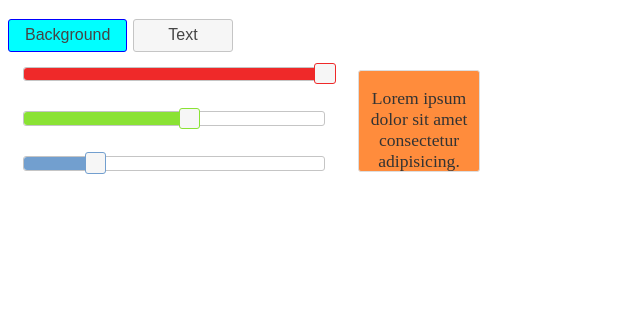
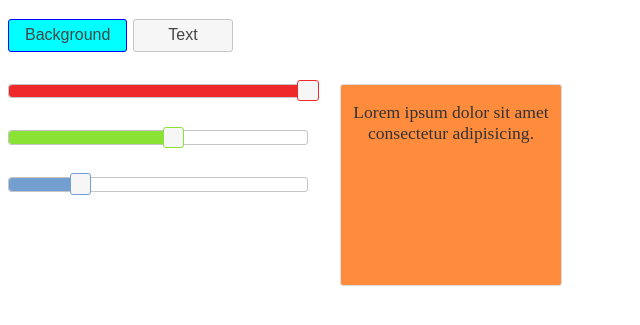
Before and after one commit to YevgeniyMakkaveev/color-picker, a plain HTML site: page index.html in a window 1280 px wide. Shown: the part 61-386 px from the top of the page, without its empty margins (0-640 px from the left). Drawn offline with nearby package versions, Linux system fonts and the light colour scheme.

Commit message:
Фиксы верстки

```diff
--- a/index.html
+++ b/index.html
@@ -20,12 +20,15 @@
   <button class="ui-button ui-widget ui-corner-all button-back active" value=".back">Background</button>
   <button class="ui-button ui-widget ui-corner-all button-text" value=".lorem">Text</button>
  </div>
- <div class="red"></div>
- <div class="green"></div>
- <div class="blue"></div>
-
- <div class="back ui-widget-content ui-corner-all">
-  <p class="lorem"> Lorem ipsum dolor sit amet consectetur adipisicing.</p>
+ <div class="content">
+  <div class="sliders">
+   <div class="red"></div>
+   <div class="green"></div>
+   <div class="blue"></div>
+  </div>
+  <div class="back ui-widget-content ui-corner-all">
+   <p class="lorem"> Lorem ipsum dolor sit amet consectetur adipisicing.</p>
+  </div>
  </div>
 </body>
 <script src="index.js"></script>
--- a/main.css
+++ b/main.css
@@ -3,20 +3,22 @@
   border: 0.1em solid blue;
   box-shadow: 0 10px (darkblue);
 }
-.red,
-.green,
-.blue {
-  float: left;
-  clear: left;
-  width: 300px;
-  margin: 15px;
+.content{
+  display: flex;
+  flex-direction: row;
+  margin-top: 2em;
+}
+.sliders {
+width: 300px;
+}
+.green{
+  margin: 2em 0;
 }
 
 .back {
-  width: 120px;
-  height: 100px;
-  margin-top: 18px;
-  margin-left: 350px;
+  width: 220px;
+  height: 200px;
+  margin-left: 2em;
   background-image: none;
   text-align: center;
 }
@@ -49,4 +51,5 @@
 }
 .lorem {
   font-size: 1.1em;
+  padding-bottom: 0.2em;
 }
```
